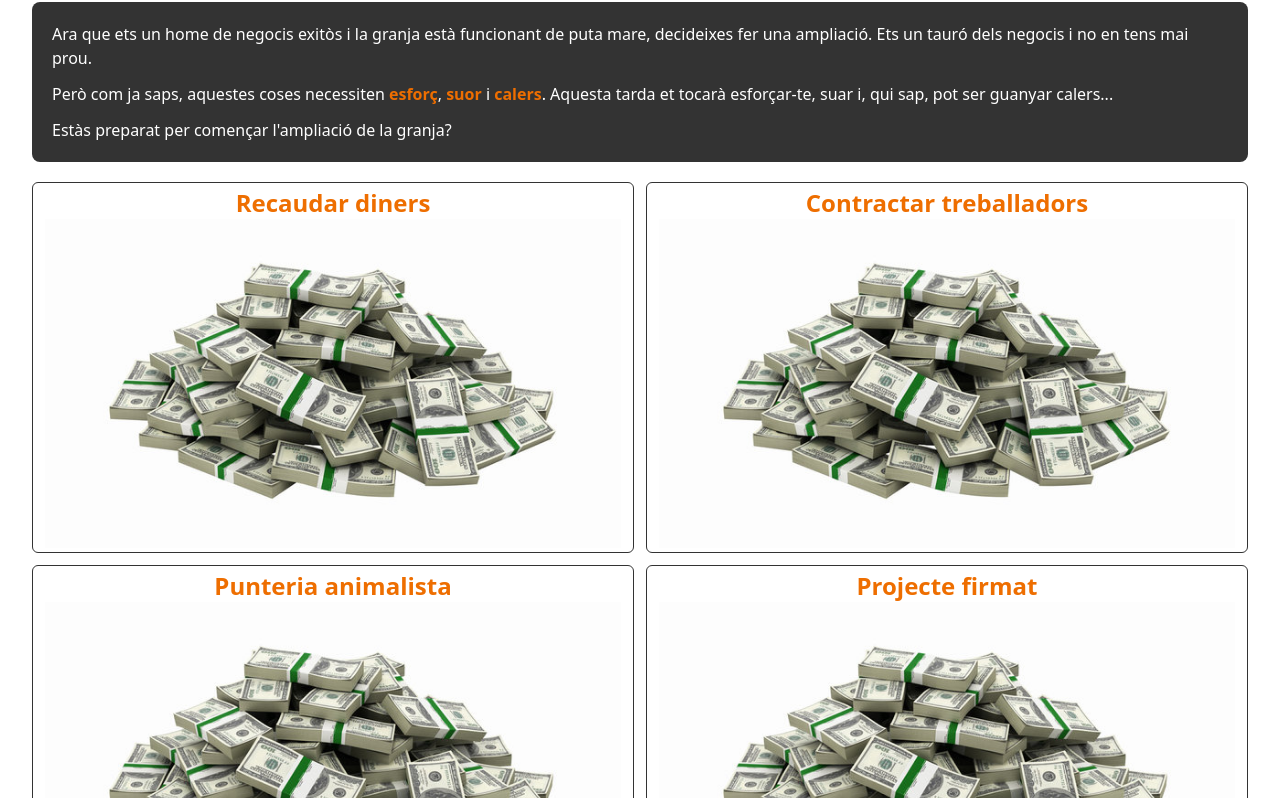
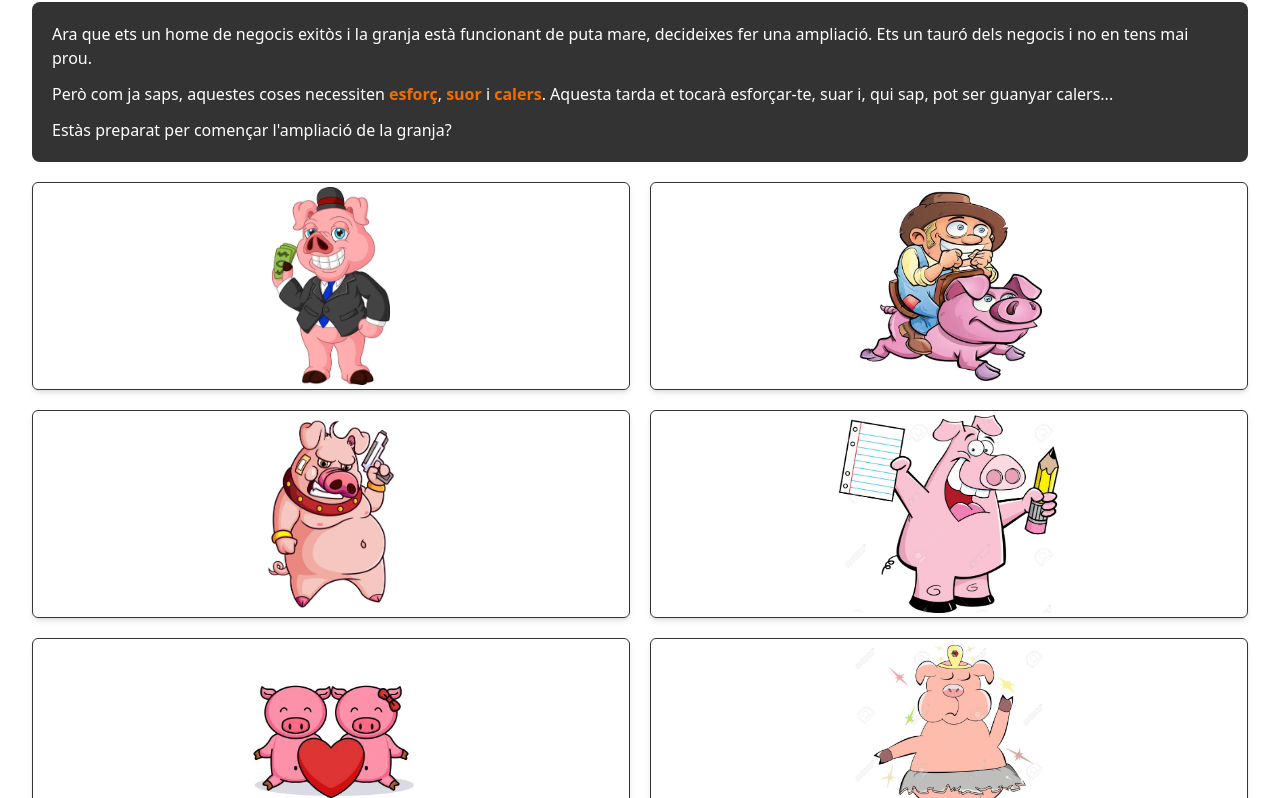
Before and after one commit to MFontova/el-gran-porcaire, an Astro site: page / in a window 1280 px wide. Shown: the part 154-952 px from the top of the page. Built offline with nearby package versions, Linux system fonts and the light colour scheme; Astro itself is replaced by a stand-in of ours.

Commit message:
afegir imatges

```diff
--- a/src/components/Prova.astro
+++ b/src/components/Prova.astro
@@ -8,8 +8,10 @@ const { frontmatter, url } = Astro.props
 ---
 
 <a class="h-full flex flex-col" href={url}>
-  <section class="border border-bellpuig-black rounded-md px-3 py-1 flex flex-col h-full justify-center">
-    <h2 transition:name="title" transition:animate="slide" class="text-center">{frontmatter.title}</h2>
-    <img src={frontmatter.image.url} />
+  <section class="border shadow-md border-bellpuig-black rounded-md px-3 py-1 flex flex-col h-52 justify-center">
+    <!-- <h2 transition:name="title" transition:animate="slide" class="text-center">{frontmatter.title}</h2> -->
+    <figure class="flex justify-center items-center h-full">
+      <img class="object-contain max-h-full max-w-full" src={frontmatter.image.url} />
+    </figure>
   </section>
 </a>
--- a/src/layouts/ProvesLayout.astro
+++ b/src/layouts/ProvesLayout.astro
@@ -6,7 +6,7 @@ const { frontmatter } = Astro.props
 ---
 <Layout title={frontmatter.title}>
   <h1>{frontmatter.title}</h1>
-  <img src={frontmatter.image.url} alt="">
+  <img transition:name="image" class="max-h-72 mx-auto my-5" src={frontmatter.image.url} alt="">
   <SectionText>
     <slot/>
   </SectionText>
--- a/src/pages/index.astro
+++ b/src/pages/index.astro
@@ -16,7 +16,7 @@ const proves = await Astro.glob('./proves/*.md')
 		<p>Estàs preparat per començar l'ampliació de la granja?</p>
 	</SectionText>
 
-	<div class="grid grid-cols-2 gap-3">
+	<div class="grid grid-cols-2 gap-5">
 		{
 			proves
 				.sort((prova1, prova2) => prova1.frontmatter.order - prova2.frontmatter.order)
--- a/src/pages/proves/bailecito.md
+++ b/src/pages/proves/bailecito.md
@@ -3,7 +3,7 @@ layout: ../../layouts/ProvesLayout.astro
 title: 'El bailecito relaxant'
 order: 6
 image:
-  url: '/images/money.jpg'
+  url: '/images/ballar.jpeg'
 ---
 
 Has tingut molta pressió amb tot aquest projecte i ara vols **relaxar-te una mica**. Decideixes sortir de festa i treure els **pasos prohibidos**.
--- a/src/pages/proves/contractar.md
+++ b/src/pages/proves/contractar.md
@@ -3,7 +3,7 @@ layout: ../../layouts/ProvesLayout.astro
 title: 'Contractar treballadors'
 order: 2
 image:
-  url: '/images/money.jpg'
+  url: '/images/treballadors.jpeg'
 ---
 
 Saps bé que una granja porta una feinada de por i amb l’equip que sou ara, **no teniu proutes mans** per poder treure endavant tota la feina que suposarà l’ampliació.
--- a/src/pages/proves/firmar.md
+++ b/src/pages/proves/firmar.md
@@ -3,7 +3,7 @@ layout: ../../layouts/ProvesLayout.astro
 title: 'Projecte firmat'
 order: 4
 image:
-  url: '/images/money.jpg'
+  url: '/images/projecte.png'
 ---
 
 Tens molt mal record de quan t’havien d’aprovar el projecte de la granja, la inspectora era una tia amb molt mala llet i no tenia ganes d’aprovar-lo. Aquesta vegada no vols passar per la mateixa situació, així que has d’aconseguir que una noia ben maca i simpàtica et firmi el projecte de l’ampliació.
--- a/src/pages/proves/porcairefamos.md
+++ b/src/pages/proves/porcairefamos.md
@@ -3,7 +3,7 @@ layout: ../../layouts/ProvesLayout.astro
 title: 'El porcaire més famós del món'
 order: 8
 image:
-  url: '/images/money.jpg'
+  url: '/images/porcOr.jpeg'
 ---
 
 Amb l’ampliació, el negoci ha anat d’allò més bé i has guanyat molts diners. Però també has guanyat una altra cosa: **EL PORC D’OR!!!** Això t’ha catapultat a la fama. T’has de fer una **foto amb tots els teus fans** per immortalitzar el moment.
--- a/src/pages/proves/punteria.md
+++ b/src/pages/proves/punteria.md
@@ -3,7 +3,7 @@ layout: ../../layouts/ProvesLayout.astro
 title: 'Punteria animalista'
 order: 3
 image:
-  url: '/images/money.jpg'
+  url: '/images/punteria.png'
 ---
 
 Els animalistes et tenen ben escarmentat i saps que a l’ampliar la granja segur que hi ha rebombori. Una bona forma de fer-los fora es llençar-lospilotes de foam (al pur estil antidisturbis). Ets una màquina al bàsquet, així que segur que trobes molt fàcil aquesta prova.
--- a/src/pages/proves/recaudar.md
+++ b/src/pages/proves/recaudar.md
@@ -3,7 +3,7 @@ layout: ../../layouts/ProvesLayout.astro
 title: 'Recaudar diners'
 order: 1
 image:
-  url: '/images/money.jpg'
+  url: '/images/recaudar.jpeg'
 ---
 
 Per muntar la granja fan falta molts diners i el banc està fart de tu (entre la **primera granja**, **el pis**, **el cotxe** i ara **la boda**), així que has de vendre **condons** per aconseguir financiar l’ampliació.
--- a/src/pages/proves/sanfermin.md
+++ b/src/pages/proves/sanfermin.md
@@ -3,7 +3,7 @@ layout: ../../layouts/ProvesLayout.astro
 title: 'San Fermín'
 order: 7
 image:
-  url: '/images/money.jpg'
+  url: '/images/sanfermin.jpeg'
 ---
 
 Amb calers a la butxaca, nou personal per treballar i la punteria ben afinada, decideixes tornar a la granja amb tots els teus amics per explicarlos el projecte, però **el mascle s’ha tornat boig i comença a perseguir a tothom**.
--- a/src/pages/proves/zel.md
+++ b/src/pages/proves/zel.md
@@ -3,7 +3,7 @@ layout: ../../layouts/ProvesLayout.astro
 title: 'Les berres i el zel'
 order: 5
 image:
-  url: '/images/money.jpg'
+  url: '/images/inseminar.jpeg'
 ---
 
 Per aquest nou projecte, t’han convençut de fer servir unes **berres especials**, que produeixen molt més i que dels porcs que treuen en sobreviuen el 100%. Però només hi ha una condició per a que això funcioni així. Has de **cantar-los una cançó romàntica**.
```
Also changed, not shown: public/images/ballar.jpeg (added), public/images/cantar.jpeg (added), public/images/inseminar.jpeg (added), public/images/porcOr.jpeg (added), public/images/projecte.png (added), public/images/punteria.png (added), public/images/recaudar.jpeg (added), public/images/sanfermin.jpeg (added), public/images/treballadors.jpeg (added).
